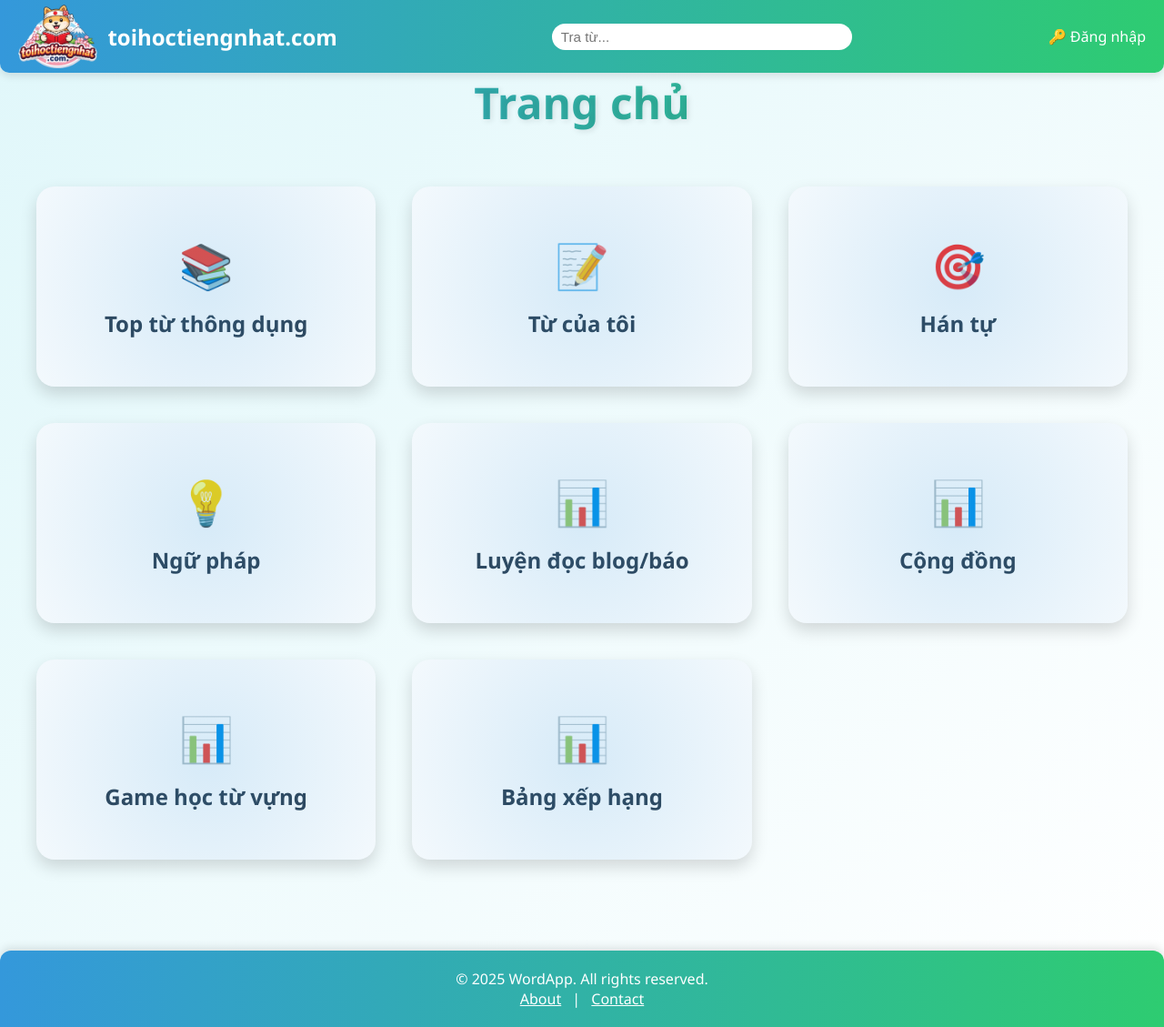
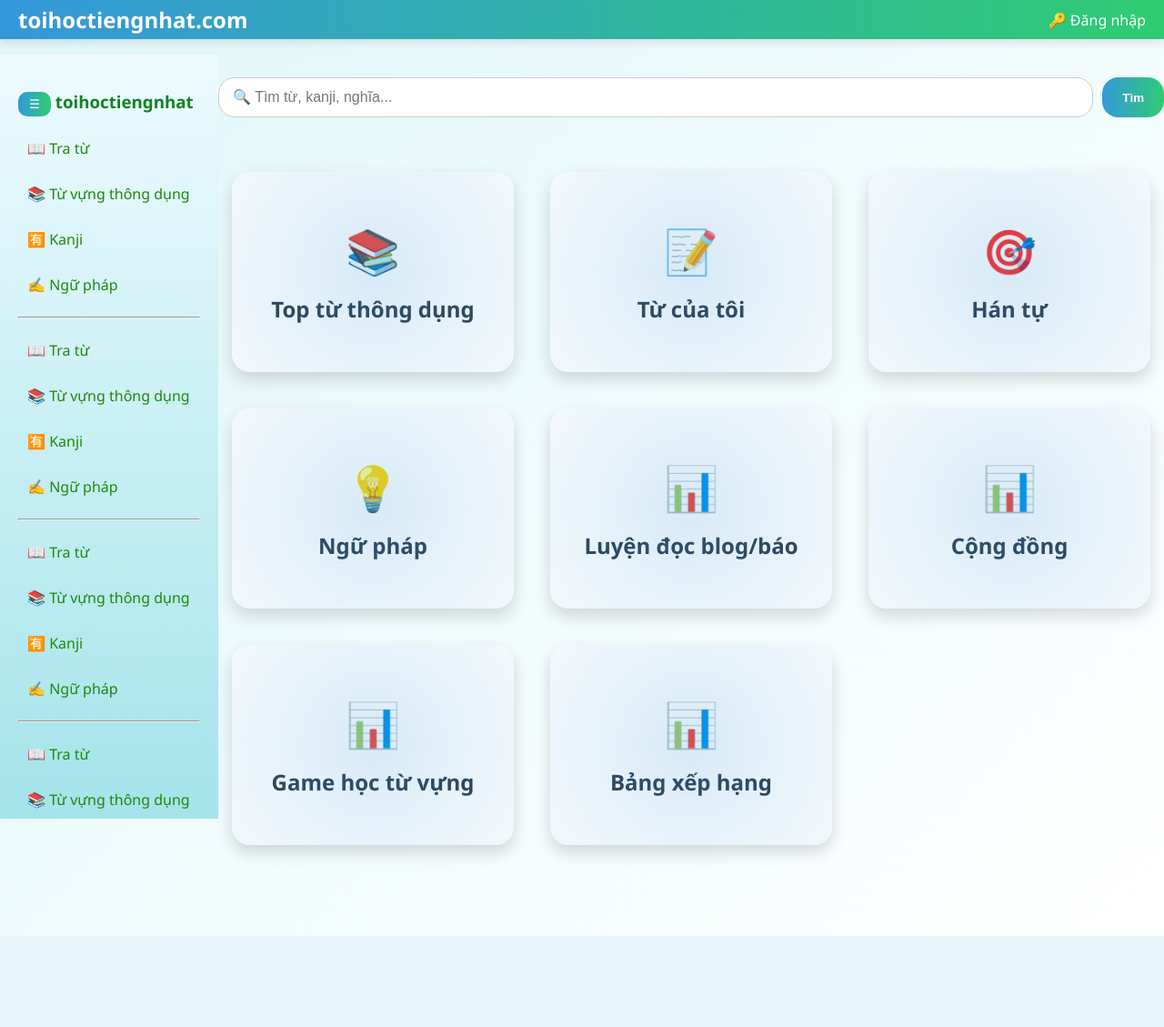
Before and after one commit to xuanthinh2612/japanese_learning_tool, a Flask app: page / in a window 1280 px wide. Shown: the whole page at 91% size. After the commit the page ends 1029 px from the top, so only its background shows below. Run offline with Flask 3, Linux system fonts and the light colour scheme.

Commit message:
update008 draf

```diff
--- a/controllers/article.py
+++ b/controllers/article.py
@@ -55,3 +55,14 @@
         return redirect("/")
 
     return render_template("add_article.html")
+
+@app.route("/articles", methods=["GET"])
+def get_article_list():
+    article_list = Article.query.all()
+    return render_template("article_list.html", article_list=article_list)
+
+
+@app.route("/article/<int:article_id>", methods=["GET"])
+def get_article(article_id):
+    article= Article.query.fiter_by(id=article_id).all()
+    return render_template("article_detail.html", article=article)
--- a/controllers/grammar.py
+++ b/controllers/grammar.py
@@ -33,4 +33,6 @@
 @app.route("/grammar/<int:grammar_id>")
 def grammar_detail(grammar_id):
     grammar = Grammar.query.get_or_404(grammar_id)
-    return render_template("grammar_detail.html", grammar=grammar)
+    return render_template("grammar_detail.html",
+                           grammar=grammar,
+                           none_display_flg=True)
--- a/controllers/kanji.py
+++ b/controllers/kanji.py
@@ -39,5 +39,6 @@
 
     return render_template(
         "kanji_detail.html",
-        kanji=kanji
+        kanji=kanji,
+        none_display_flg=True,
     )
--- a/static/css/grammar.css
+++ b/static/css/grammar.css
@@ -76,7 +76,7 @@
 
 .grammar-detail-wrapper {
     max-width: 900px;
-    margin: 120px auto 80px;
+    margin: 15px auto 80px;
     background: #fff;
     padding: 40px;
     border-radius: 24px;
--- a/static/css/kanji.css
+++ b/static/css/kanji.css
@@ -123,7 +123,7 @@
 
 .kanji-detail-wrapper {
     max-width: 900px;
-    margin: 100px auto 120px;
+    margin: 15px auto 120px;
     padding: 0 20px;
     display: flex;
     flex-direction: column;
--- a/static/css/style-base.css
+++ b/static/css/style-base.css
@@ -1,6 +1,7 @@
 /* ===================== */
 /* General Styles        */
 /* ===================== */
+
 body {
     font-family: 'Segoe UI', Tahoma, Geneva, Verdana, sans-serif;
     margin: 0;
@@ -37,7 +38,7 @@
     background: linear-gradient(90deg, #3498db, #2ecc71);
     padding: 5px 20px;
     z-index: 1000;
-    border-radius: 0 0 10px 10px;
+    /* border-radius: 0 0 10px 10px; */
     box-shadow: 0 4px 8px rgba(0,0,0,0.1);
     flex-wrap: wrap;
 }
@@ -166,17 +167,20 @@
 /* ===================== */
 footer {
     margin-top: auto;
-    background: linear-gradient(90deg, #3498db, #2ecc71);
-    color: #fff;
-    padding: 20px 30px;
+    /* background: linear-gradient(90deg, #3498dbc5, #2ecc70c2); */
+    /* color: #fff; */
+    background: linear-gradient(135deg, #e0f7face);
+    color: #455747;
+
+    padding: 35px 30px;
     text-align: center;
     font-weight: 500;
-    border-radius: 12px 12px 0 0;
-    box-shadow: 0 -4px 10px rgba(0,0,0,0.1);
+    /* border-radius: 12px 12px 0 0; */
+    /* box-shadow: 0 -4px 10px rgba(0,0,0,0.1); */
 }
 
 footer a {
-    color: #fff;
+    color: #455747;
     text-decoration: underline;
     margin: 0 8px;
 }
--- a/static/css/style-home.css
+++ b/static/css/style-home.css
@@ -1,14 +1,6 @@
 /* ===================== */
 /* General Styles        */
 /* ===================== */
-body {
-    font-family: 'Segoe UI', Tahoma, Geneva, Verdana, sans-serif;
-    margin: 0;
-    padding: 0;
-    background: linear-gradient(135deg, #e0f7fa, #ffffff);
-    color: #333;
-    overflow-x: hidden;
-}
 
 /* ===================== */
 /* Card Container        */
--- a/templates/grammar_list.html
+++ b/templates/grammar_list.html
@@ -6,8 +6,6 @@
 {% endblock %}
 
 {% block content %}
-<h1>📘 Ngữ pháp</h1>
-
 <div class="container grammar-container">
     {% for g in grammar_list %}
     <a href="{{ url_for('grammar_detail', grammar_id=g.id) }}" class="card grammar-card">
--- a/templates/index.html
+++ b/templates/index.html
@@ -7,8 +7,6 @@
 {% endblock %}
 
 {% block content %}
-
-    <h1>Trang chủ</h1>
 
     <div class="container">
         <a href="/top-words" class="card"><span class="icon">📚</span>Top từ thông dụng</a>
--- a/templates/layout.html
+++ b/templates/layout.html
@@ -12,22 +12,210 @@
     {% block extra_css %}{% endblock %}
 
     {% block head %}{% endblock %}
+    <style>
+.layout {
+    display: flex;
+    margin-top: 60px; /* tránh navbar fixed */
+    min-height: calc(100vh - 90px);
+}
+
+.sidebar {
+    width: 200px;
+    /* background: linear-gradient(180deg, #3498db, #2ecc71); */
+    background: linear-gradient(360deg, #a5e3eb, #edfbff);
+    padding: 20px;
+    color: #138222;
+    height: calc(100vh - 90px); /* trừ navbar */
+    overflow-y: auto;           /* ✅ CUỘN RIÊNG */
+    position: sticky;           /* dính khi cuộn */
+    /* Ẩn scrollbar */
+    scrollbar-width: none;      /* Firefox */
+    -ms-overflow-style: none;   /* IE / Edge cũ */
+
+    top: 0px;
+    height: calc(100vh);
+    margin: 0px 0px;
+    /* border-radius: 10px; */
+    transition: transform 0.3s ease;
+}
+
+.sidebar::-webkit-scrollbar {
+    display: none;              /* Chrome, Safari */
+}
+
+.sidebar h3 {
+    margin-bottom: 15px;
+}
+
+.sidebar ul {
+    list-style: none;
+    padding: 0;
+}
+
+.sidebar ul li {
+    margin-bottom: 12px;
+}
+
+.sidebar ul li a {
+    color: #1e8807;
+    text-decoration: none;
+    padding: 8px 10px;
+    display: block;
+    border-radius: 10px;
+}
+
+.sidebar ul li a:hover {
+    background: rgba(255,255,255,0.2);
+}
+.overlay {
+    display: none;
+    position: fixed;
+    top: 90px;
+    left: 0;
+    width: 100%;
+    height: calc(100vh - 90px);
+    background: rgba(0,0,0,0.4);
+    z-index: 999;
+}
+.main-content {
+    flex: 1;
+    /* padding: 25px; */
+}
+@media (max-width: 900px) {
+    .menu-toggle {
+        display: block;
+    }
+
+    .layout {
+        margin-top: 90px;
+    }
+
+    .sidebar {
+        position: fixed;
+        top: 90px;
+        left: 0;
+        height: calc(100vh - 90px);
+        transform: translateX(-100%);
+        z-index: 1000;
+    }
+
+    .sidebar.active {
+        transform: translateX(0);
+    }
+
+    .overlay.active {
+        display: block;
+    }
+}
+
+.search-box {
+    display: flex;
+    gap: 10px;
+    margin-top: 25px;
+    margin-bottom: 25px;
+}
+
+.search-box input {
+    flex: 1;
+    padding: 12px 15px;
+    border-radius: 18px;
+    border: 1px solid #ccc;
+    font-size: 1rem;
+    outline: none;
+}
+
+.search-box input:focus {
+    border-color: #3498db;
+}
+
+.search-box button {
+    padding: 12px 22px;
+    border-radius: 18px;
+    border: none;
+    font-weight: 700;
+    cursor: pointer;
+    background: linear-gradient(90deg, #3498db, #2ecc71);
+    color: #fff;
+}
+
+.search-box button:hover {
+    opacity: 0.9;
+}
+@media (max-width: 900px) {
+    .sidebar {
+        display: none;
+    }
+
+    .layout {
+        flex-direction: column;
+    }
+
+    /* .main-content {
+        padding: 15px;
+    } */
+}
+.menu-toggle {
+    /* display: none; */
+    /* position: fixed; */
+    top: 80px;
+    left: 15px;
+    z-index: 1100;
+    /* font-size: 1.8rem; */
+    background: linear-gradient(90deg, #3498db, #2ecc71);
+    color: #fff;
+    border: none;
+    border-radius: 10px;
+    padding: 6px 12px;
+    cursor: pointer;
+}
+    </style>
 </head>
 <body>
 
+<div class="layout">
+    <!-- Mobile menu button -->
 
+
+    <!-- Sidebar -->
+    <aside class="sidebar" id="sidebar">
+        <h3><button class="menu-toggle" id="menuToggle">☰</button> toihoctiengnhat</h3>
+        <ul>
+            <li><a href="/">📖 Tra từ</a></li>
+            <li><a href="/words">📚 Từ vựng thông dụng</a></li>
+            <li><a href="/kanji">🈶 Kanji</a></li>
+            <li><a href="/grammar">✍️ Ngữ pháp</a></li>
+        </ul>
+        <hr>
+        <ul>
+            <li><a href="/">📖 Tra từ</a></li>
+            <li><a href="/words">📚 Từ vựng thông dụng</a></li>
+            <li><a href="/kanji">🈶 Kanji</a></li>
+            <li><a href="/grammar">✍️ Ngữ pháp</a></li>
+        </ul>
+        <hr>
+        <ul>
+            <li><a href="/">📖 Tra từ</a></li>
+            <li><a href="/words">📚 Từ vựng thông dụng</a></li>
+            <li><a href="/kanji">🈶 Kanji</a></li>
+            <li><a href="/grammar">✍️ Ngữ pháp</a></li>
+        </ul>
+        <hr>
+        <ul>
+            <li><a href="/">📖 Tra từ</a></li>
+            <li><a href="/words">📚 Từ vựng thông dụng</a></li>
+            <li><a href="/kanji">🈶 Kanji</a></li>
+            <li><a href="/grammar">✍️ Ngữ pháp</a></li>
+        </ul>
+    </aside>
     <!-- ===================== -->
     <!-- Navbar                -->
     <!-- ===================== -->
+
     <div class="navbar">
         <a href="/" class="logo">
-        <img src="{{ url_for('static', filename='image/logo-rm.png') }}" alt="Tôi học tiếng Nhật">
+            <!-- <img src="{{ url_for('static', filename='image/logo-rm.png') }}" alt="Tôi học tiếng Nhật"> -->
             <span>toihoctiengnhat.com</span>
         </a>
-
-    <div class="search-bar">
-        <input id="search-bar" type="text" placeholder="Tra từ...">
-    </div>
 
         <div class="user-actions">
             {% if g.user %}
@@ -40,16 +228,45 @@
     </div>
 
     <!-- Nội dung riêng từng trang -->
-<main>
+    <!-- Main content -->
+    <main class="main-content">
+        <!-- Search box riêng -->
+
+        {% if not none_display_flg %}
+            <div class="">
+                <div class="search-box">
+                    <input type="text" placeholder="🔍 Tìm từ, kanji, nghĩa...">
+                    <button>Tìm</button>
+                </div>
+            </div>
+        {% endif%}
+
         {% block content %}{% endblock %}
-</main>
-
         <!-- Footer chung -->
-<footer>
+        <!-- <footer>
             &copy; 2025 WordApp. All rights reserved.
             <br>
             <a href="/about">About</a> | <a href="/contact">Contact</a>
-</footer>
+        </footer> -->
 
+    </main>
+
+</div>
+
+<script>
+const menuToggle = document.getElementById('menuToggle');
+const sidebar = document.getElementById('sidebar');
+const overlay = document.getElementById('overlay');
+
+menuToggle.addEventListener('click', () => {
+    sidebar.classList.add('active');
+    overlay.classList.add('active');
+});
+
+overlay.addEventListener('click', () => {
+    sidebar.classList.remove('active');
+    overlay.classList.remove('active');
+});
+</script>
 </body>
 </html>
--- a/templates/list_kanji.html
+++ b/templates/list_kanji.html
@@ -8,8 +8,6 @@
 {% endblock %}
 
 {% block content %}
-
-<h1>📘 Kanji</h1>
 
 <div class="container kanji-container">
     {% for kanji in Kanji_list %}
--- a/templates/top_words.html
+++ b/templates/top_words.html
@@ -7,8 +7,6 @@
 {% endblock %}
 
 {% block content %}
-
-<h1>🔥 Top Words</h1>
 
 <div class="container topword-container">
     {% for w in words %}
```
Also changed, not shown: templates/article_detail.html (added, +16 -0 lines), templates/article_list.html (added, +16 -0 lines). Lines whose indentation alone changed are shown as unchanged.
